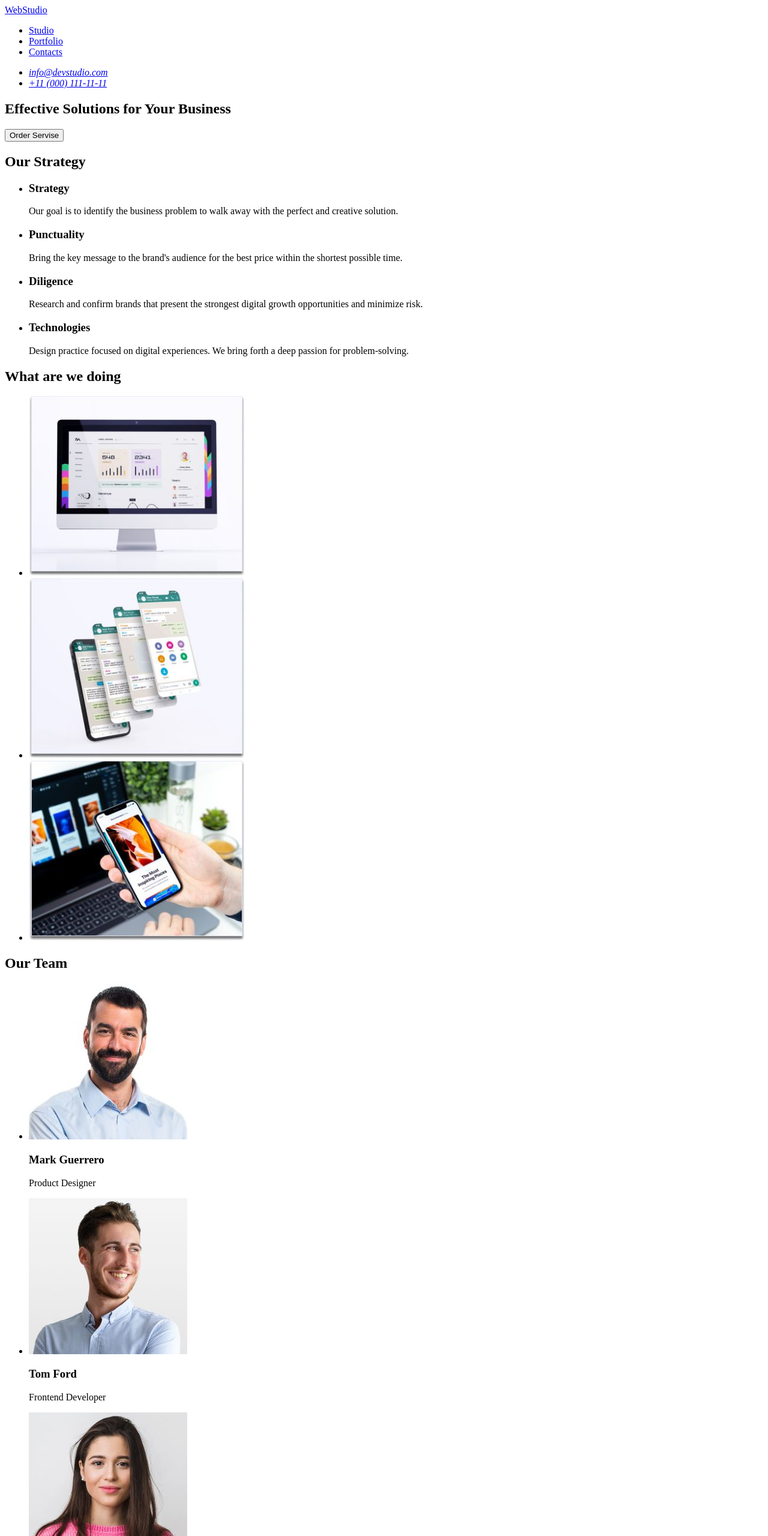
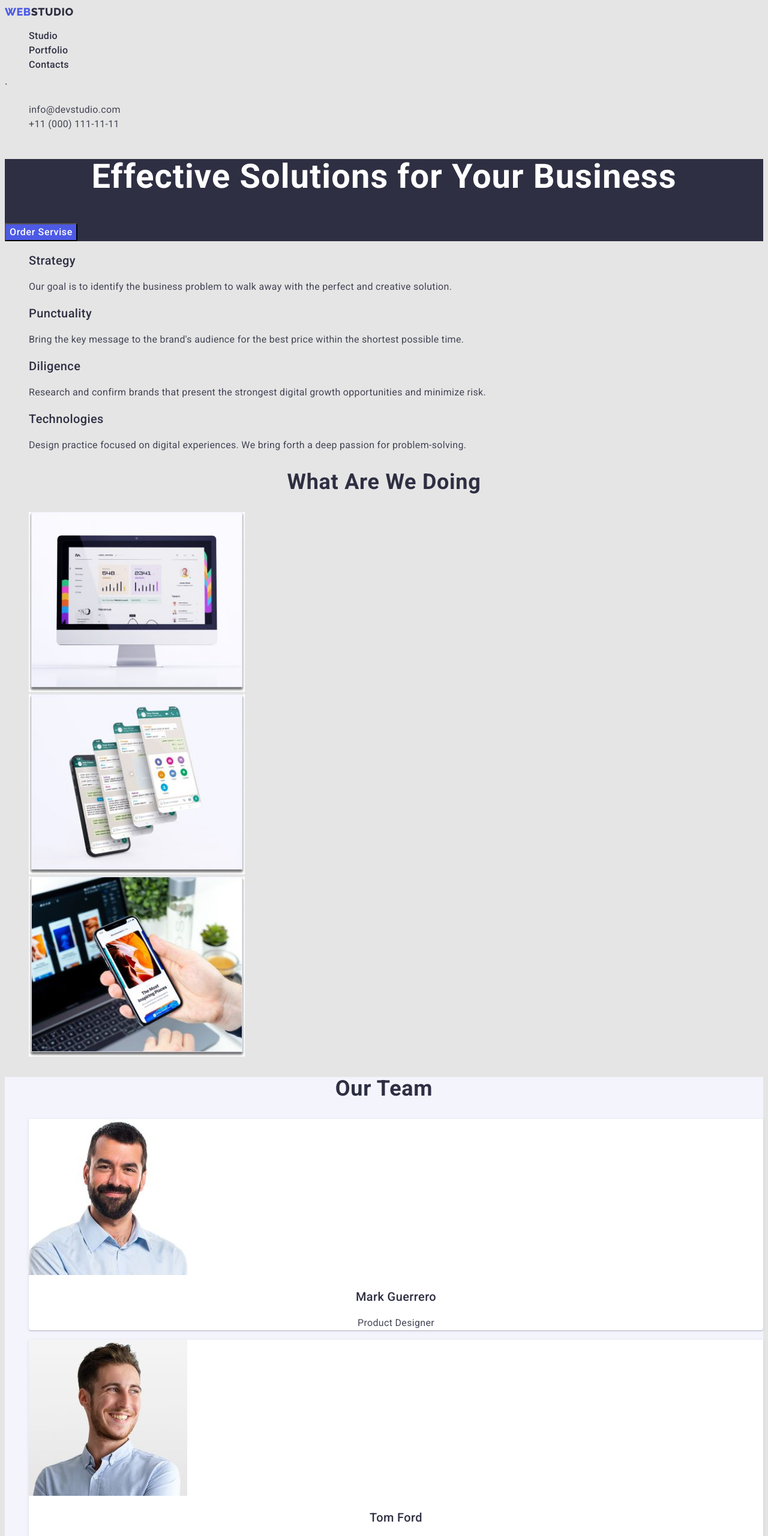
Before and after one commit to Annywka2208/hw-02, a plain HTML site: page index.html in a window 1280 px wide. Shown: the top 2560 px of the page at 60% size. Drawn offline with Linux system fonts and the light colour scheme.

Commit message:
верстка портфоліо і css

```diff
--- /dev/null
+++ b/css/styles.css
@@ -0,0 +1,350 @@
+.link {
+    text-decoration: none;
+}
+
+.list {
+    list-style: none;
+}
+
+:root {
+    --navy-color: color: #404BBF
+}
+
+body {
+    font-family: 'Roboto',
+        sans-serif;
+        color: #434455;
+        background: #E5E5E5;
+
+}
+
+
+
+/*============================ HEADER========================  */
+
+.header-one {}
+
+.top-navigation {}
+
+.logo {
+    font-family: 'Raleway';
+    font-weight: 800;
+    font-size: 18px;
+    line-height: 1.33;
+    display: flex;
+    align-items: center;
+    letter-spacing: 0.03em;
+    text-transform: uppercase;
+    flex: none;
+    order: 1;
+    flex-grow: 0;
+}
+
+.logo-dark-theme {
+    color: #F4F4FD;
+}
+.logo-light-theme {
+    color: #2E2F42;
+}
+
+.logo-span {
+    font-family: 'Raleway',sans-serif;
+    font-weight: 800;
+    font-size: 18px;
+    line-height: 1.33;
+    display: flex;
+    align-items: center;
+    letter-spacing: 0.03em;
+    text-transform: uppercase;
+    color: #4D5AE5;
+   }
+
+.menu-list {}
+
+.menu-item {
+
+}
+
+.menu-link {
+    font-weight: 500;
+    font-size: 16px;
+    line-height: 1.5;
+    letter-spacing: 0.02em;
+    color: #2E2F42;
+    flex: none;
+    order: 0;
+    flex-grow: 0;
+
+}
+
+.menu-link:hover,
+.menu-link:focus {
+    color: #404BBF;
+}
+
+.menu-adress {
+    font-style: normal;
+    color: #434455;
+   }
+
+.menu-adress-list {}
+
+.menu-adress-item {
+    font-weight: 400;
+    font-size: 16px;
+    line-height: 1.5;
+    letter-spacing: 0.02em;
+    }
+
+.adress-mail:hover,
+.adress-mail:focus {
+            color:#404BBF;
+        }
+
+.adress-tel:hover,
+.adress-tel:focus {
+    color:#404BBF;
+}
+
+.adress-mail {
+        font-weight: 400;
+            font-size: 16px;
+            line-height: 1.5;
+            letter-spacing: 0.02em;
+        color:#434455;
+}
+
+
+.adress-tel {
+        font-weight: 400;
+            font-size: 16px;
+            line-height: 1.5;
+            letter-spacing: 0.02em;
+            color:#434455;
+
+}
+
+/*========================= /HEADER/=======================  */
+
+/* ---------section 1 ----------*/
+.section-one {
+    background: #2E2F42;
+}
+
+.top-title {
+    font-weight: 700;
+        font-size: 56px;
+        line-height: 1.07;
+        text-align: center;
+        letter-spacing: 0.02em;
+        color: #FFFFFF;
+}
+
+.top-btn {
+    font-family: inherit;
+    font-weight: 500;
+    font-size: 16px;
+    line-height: 1.5;
+    display: flex;
+    align-items: center;
+    letter-spacing: 0.04em;
+    color: #FFFFFF;
+    flex: none;
+    order: 0;
+    flex-grow: 0;
+    background: #4D5AE5;
+}
+
+.top-btn:hover,
+.top-btn:focus {
+    background: #404BBF;;
+}
+
+
+/* ----------------section-two----------------- */
+.section-two {}
+
+.menu-list-strategy {}
+
+.menu-item-stategy {}
+
+.subtitle {
+        font-weight: 500;
+        font-size: 20px;
+        line-height: 24px;
+        letter-spacing: 0.02em;
+        color: #2E2F42;
+        order: 0;
+        flex-grow: 0;
+}
+
+.stratgy-text {
+        font-weight: 400;
+        font-size: 16px;
+        line-height: 24px;
+        letter-spacing: 0.02em;
+        flex: none;
+        order: 1;
+        flex-grow: 0;
+}
+
+/* ----------------section-three---------------------- */
+.section-three {
+    background: #E5E5E5;
+}
+
+.secondary-title {
+        font-weight: 700;
+        font-size: 36px;
+        line-height: 1.11;
+        text-align: center;
+        letter-spacing: 0.02em;
+        text-transform: capitalize;
+        color: #2E2F42;
+}
+
+.menu-list-dong {}
+
+.menu-item-doing {}
+
+/* -----------------section-four---------------------- */
+.section-four {
+    background: #F4F4FD;
+}
+
+.menu-list-team {}
+
+.menu-item-team {
+
+}
+
+.photo {
+        background: url;
+            mix-blend-mode: normal;
+            flex: none;
+            order: 0;
+            flex-grow: 0;
+}
+
+.photo-name {
+        font-weight: 500;
+        font-size: 20px;
+        line-height: 24px;
+        text-align: center;
+        letter-spacing: 0.02em;
+        color: #2E2F42;
+        flex: none;
+        order: 0;
+        flex-grow: 0;
+}
+
+.profile {
+        font-weight: 400;
+        font-size: 16px;
+        line-height: 24px;
+        text-align: center;
+        letter-spacing: 0.02em;
+        flex: none;
+        order: 1;
+        flex-grow: 0;
+}
+.card {
+    background: #FFFFFF;
+        box-shadow: 0px 1px 6px rgba(46, 47, 66, 0.08), 0px 1px 1px rgba(46, 47, 66, 0.16), 0px 2px 1px rgba(46, 47, 66, 0.08);
+        border-radius: 0px 0px 4px 4px;
+        flex: none;
+        order: 0;
+        flex-grow: 0;
+        z-index: 0;
+}
+.card:hover,
+.card:focus {
+    background: #FFFFFF;
+        box-shadow: 0px 1px 6px rgba(46, 47, 66, 0.08), 0px 1px 1px rgba(46, 47, 66, 0.16), 0px 2px 1px rgba(46, 47, 66, 0.08);
+        border-radius: 0px 0px 4px 4px;
+        flex: none;
+        order: 1;
+        flex-grow: 0;
+        z-index: 1;
+}
+
+/* =========================footer=======================  */
+.footer-top {
+    background: #2E2F42;
+}
+.footer-text {
+    font-weight: 400;
+        font-size: 16px;
+        line-height: 24px;
+        letter-spacing: 0.02em;
+        color: #E7E9FC;
+}
+
+
+ /*================ Portfolio================  */
+.card-prof {
+        background: #FFFFFF;
+}
+
+.section-btn-pro {}
+
+.menu-list-btn {}
+
+.menu-item-btn {
+        box-sizing: border-box;
+        display: flex;
+        flex-direction: row;
+        justify-content: center;
+        align-items: center;
+        padding: 12px 24px;
+        width: 116px;
+        height: 48px;
+        background: #F4F4FD;
+        border: 1px solid #E7E9FC;
+        border-radius: 4px;
+        flex: none;
+        order: 1;
+        flex-grow: 0;
+}
+
+.btn-type-pro{
+    width: 68px;
+        height: 24px;
+        font-family: 'Roboto';
+        font-style: normal;
+        font-weight: 500;
+        font-size: 16px;
+        line-height: 1.5;
+        display: flex;
+        align-items: center;
+        text-align: center;
+        letter-spacing: 0.04em;
+         color: #4D5AE5;
+        flex: none;
+        order: 0;
+        flex-grow: 0;
+}
+
+.menu-item-btn:hover,
+.menu-item-btn:focus {
+    background: #404BBF;
+}
+
+.text-btn {
+        font-family: 'Roboto';
+        font-style: normal;
+        font-weight: 500;
+        font-size: 16px;
+        line-height: 24px;
+         display: flex;
+        align-items: center;
+        text-align: center;
+        letter-spacing: 0.04em;
+        background: #E7E9FC;
+        color: #4D5AE5;
+        flex: none;
+        order: 0;
+        flex-grow: 0
+
+
+}
--- a/index.html
+++ b/index.html
@@ -5,23 +5,47 @@
     <meta http-equiv="X-UA-Compatible" content="IE=edge" />
     <meta name="viewport" content="width=device-width, initial-scale=1.0" />
     <title>Document</title>
+    <link rel="preconnect" href="https://fonts.googleapis.com" />
+    <link rel="preconnect" href="https://fonts.gstatic.com" crossorigin />
+    <link
+      href="https://fonts.googleapis.com/css2?family=Raleway:wght@800&family=Roboto:wght@400;500;700;900&display=swap"
+      rel="stylesheet"
+    />
+    <link rel="stylesheet" href="./css/styles.css" />
   </head>
   <body>
     <!-- Шапка сторінки -->
-    <header>
-      <nav>
+    <header class="header-one">
+      <nav class="top-navigation">
         <!-- Навігація та інші сторінки -->
-        <a href="/index.html">WebStudio</a>
-        <ul>
-          <li><a href="/">Studio</a></li>
-          <li><a href="/">Portfolio</a></li>
-          <li><a href="/">Contacts</a></li>
+        <a class="logo logo-light-theme link" href="/index.html"
+          ><span class="logo-span">Web</span>Studio</a
+        >
+        <ul class="menu-list list">
+          <li class="menu-item">
+            <a class="menu-link link" href="./index.html">Studio</a>
+          </li>
+          <li class="menu-item">
+            <a class="menu-link link" href="./portfolio.html">Portfolio</a>
+          </li>
+          <li class="menu-item">
+            <a class="menu-link link" href="/">Contacts</a>
+          </li>
         </ul>
+        `
       </nav>
-      <address>
-        <ul>
-          <li><a href="mailto:info@devstudio.com">info@devstudio.com</a></li>
-          <li><a href="tel:+110001111111">+11 (000) 111-11-11</a></li>
+      <address class="menu-adress">
+        <ul class="menu-adress-list list">
+          <li class="menu-adress-item">
+            <a class="adress-mail link" href="mailto:info@devstudio.com"
+              >info@devstudio.com</a
+            >
+          </li>
+          <li class="menu-adress-item">
+            <a class="adress-tel link" href="tel:+110001111111"
+              >+11 (000) 111-11-11</a
+            >
+          </li>
         </ul>
       </address>
     </header>
@@ -29,39 +53,39 @@
     <!-- Унікальний контент сторінки -->
     <main>
       <!-- section 1 -->
-      <section>
-        <h1>Effective Solutions for Your Business</h1>
-        <button type="button">Order Servise</button>
+      <section class="section-one">
+        <h1 class="top-title">Effective Solutions for Your Business</h1>
+        <button class="top-btn" type="button ">Order Servise</button>
       </section>
 
       <!-- section 2 -->
-      <section>
-        <h2>Our Strategy</h2>
-        <ul>
-          <li>
-            <h3>Strategy</h3>
-            <p>
+      <section class="section-two">
+        <h2 hidden>Our Strategy</h2>
+        <ul class="menu-list-strategy list">
+          <li class="menu-item-stategy">
+            <h3 class="subtitle">Strategy</h3>
+            <p class="stratgy-text link">
               Our goal is to identify the business problem to walk away with the
               perfect and creative solution.
             </p>
           </li>
-          <li>
-            <h3>Punctuality</h3>
-            <p>
+          <li class="menu-item-stategy">
+            <h3 class="subtitle">Punctuality</h3>
+            <p class="stratgy-text link">
               Bring the key message to the brand's audience for the best price
               within the shortest possible time.
             </p>
           </li>
-          <li>
-            <h3>Diligence</h3>
-            <p>
+          <li class="menu-item-stategy">
+            <h3 class="subtitle">Diligence</h3>
+            <p class="stratgy-text link">
               Research and confirm brands that present the strongest digital
               growth opportunities and minimize risk.
             </p>
           </li>
-          <li>
-            <h3>Technologies</h3>
-            <p>
+          <li class="menu-item-stategy">
+            <h3 class="subtitle">Technologies</h3>
+            <p class="stratgy-text link">
               Design practice focused on digital experiences. We bring forth a
               deep passion for problem-solving.
             </p>
@@ -69,28 +93,28 @@
         </ul>
       </section>
       <!-- section 3 -->
-      <section>
-        <h2>What are we doing</h2>
-        <ul>
-          <li>
+      <section class="section-three">
+        <h2 class="secondary-title">What are we doing</h2>
+        <ul class="menu-list-dong list">
+          <li class="menu-item-doing">
             <img
-              src="./images/monitor.jpg"
+              src="./Images/images/hw-01/monitor.jpg"
               alt="monitor"
               width="360"
               height="300"
             />
           </li>
-          <li>
+          <li class="menu-item-doing">
             <img
-              src="./images/phone.jpg"
-              alt="phone"
+              src="./Images/images/hw-01/phone.jpg"
+              alt="Phone"
               width="360"
               height="300"
             />
           </li>
-          <li>
+          <li class="menu-item-doing">
             <img
-              src="./images/monitor-and-hand.jpg"
+              src="./Images/images/hw-01/monitor-and-hand.jpg"
               alt="phone and hand"
               width="360"
               height="300"
@@ -99,57 +123,61 @@
         </ul>
       </section>
       <!-- section 4 -->
-      <section>
-        <h2>Our Team</h2>
-        <ul>
-          <li>
-            <div>
+      <section class="section-four">
+        <h2 class="secondary-title">Our Team</h2>
+        <ul class="menu-list-team list">
+          <li class="menu-item-team">
+            <div class="card">
               <img
-                src="./images/mark-guerrero.jpg"
+                class="photo"
+                src="./Images/images/hw-01/Mark-Guerrero.jpg"
                 alt="Mark
             Guerrero"
                 width="264"
                 height="260"
               />
-              <h3>Mark Guerrero</h3>
-              <p>Product Designer</p>
+              <h3 class="photo-name">Mark Guerrero</h3>
+              <p class="profile">Product Designer</p>
             </div>
           </li>
-          <li>
-            <div>
+          <li class="menu-item-team">
+            <div class="card">
               <img
-                src="./images/tom-ford.jpg"
+                class="photo"
+                src="./Images/images/hw-01/Tom-Ford.jpg"
                 alt="Tom
             Ford"
                 width="264"
                 height="260"
               />
-              <h3>Tom Ford</h3>
-              <p>Frontend Developer</p>
+              <h3 class="photo-name">Tom Ford</h3>
+              <p class="profile">Frontend Developer</p>
             </div>
           </li>
-          <li>
-            <div>
+          <li class="menu-item-team">
+            <div class="card">
               <img
-                src="./images/camila-garcia.jpg"
+                class="photo"
+                src="./Images/images/hw-01/Camila-Garcia.jpg"
                 alt="Camila Garcia"
                 width="264"
                 height="260"
               />
-              <h3>Camila Garcia</h3>
-              <p>Marketing</p>
+              <h3 class="photo-name">Camila Garcia</h3>
+              <p class="profile">Marketing</p>
             </div>
           </li>
-          <li>
-            <div>
+          <li class="menu-item-team">
+            <div class="card">
               <img
-                src="./images/daniel-wilson.jpg"
+                class="photo"
+                src="./Images/images/hw-01/Daniel-Wilson.jpg"
                 alt="Daniel Wilson"
                 width="264"
                 height="260"
               />
-              <h3>Daniel Wilson</h3>
-              <p>UI Designer</p>
+              <h3 class="photo-name">Daniel Wilson</h3>
+              <p class="profile">UI Designer</p>
             </div>
           </li>
         </ul>
@@ -157,9 +185,11 @@
     </main>
 
     <!-- Підвал сторінки -->
-    <footer>
-      <a href="/index.html">WebStudio</a>
-      <p>
+    <footer class="footer-top">
+      <a class="logo logo-dark-theme link" href="/index.html"
+        ><span class="logo-span">Web</span>Studio</a
+      >
+      <p class="footer-text">
         Increase the flow of customers and sales for your business with digital
         marketing & growth solutions.
       </p>
```
Also changed, not shown: portfolio.html (added, +223 -0 lines), Images/images/hw-01/Camila-Garcia.jpg (renamed from Images/Camila-Garcia.jpg), Images/images/hw-01/Daniel-Wilson.jpg (renamed from Images/Daniel-Wilson.jpg), Images/images/hw-01/Mark-Guerrero.jpg (renamed from Images/Mark-Guerrero.jpg), Images/images/hw-01/Tom-Ford.jpg (renamed from Images/Tom-Ford.jpg), Images/images/hw-01/monitor-and-hand.jpg (renamed from Images/monitor-and-hand.jpg), Images/images/hw-01/monitor.jpg (renamed from Images/monitor.jpg), Images/images/hw-01/phone.jpg (renamed from Images/phone.jpg), Images/images/hw-02/car.jpg (added), Images/images/hw-02/cards.jpg (added), Images/images/hw-02/coffee.jpg (added), Images/images/hw-02/food.jpg (added), Images/images/hw-02/girl.jpg (added), Images/images/hw-02/img.jpg (added), 3 more files.
